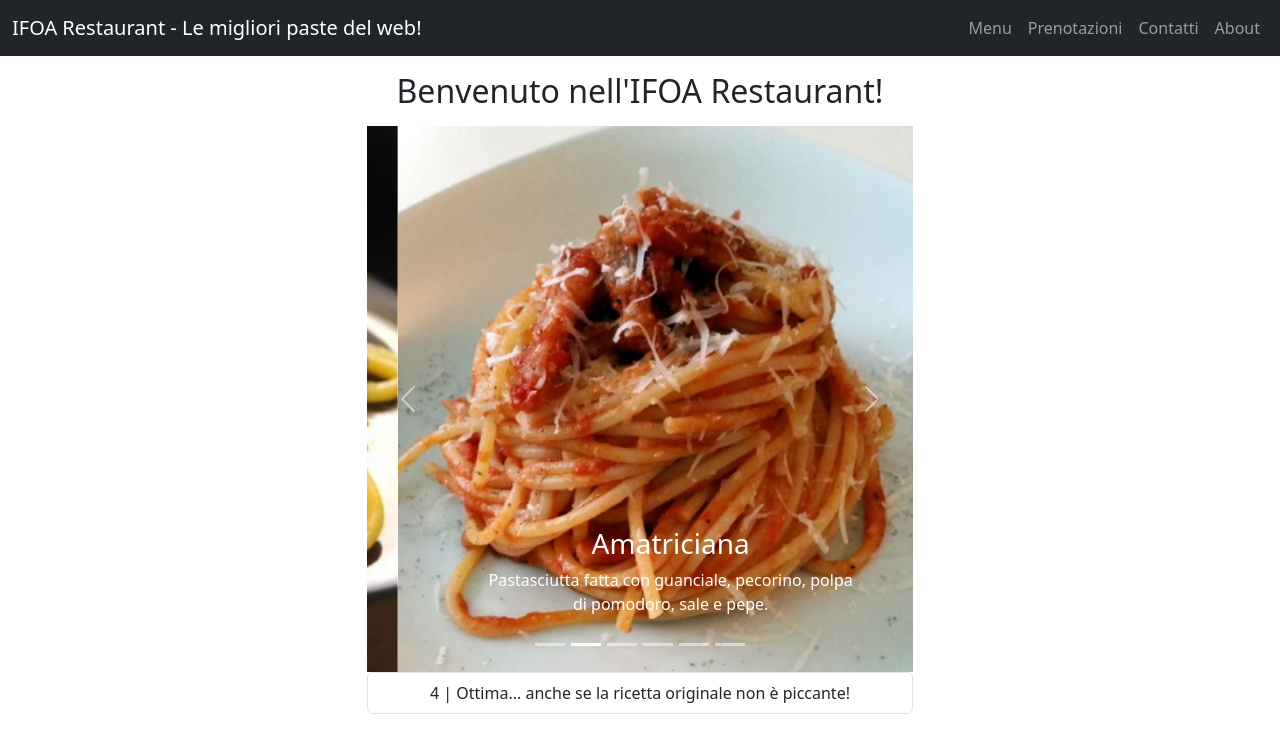
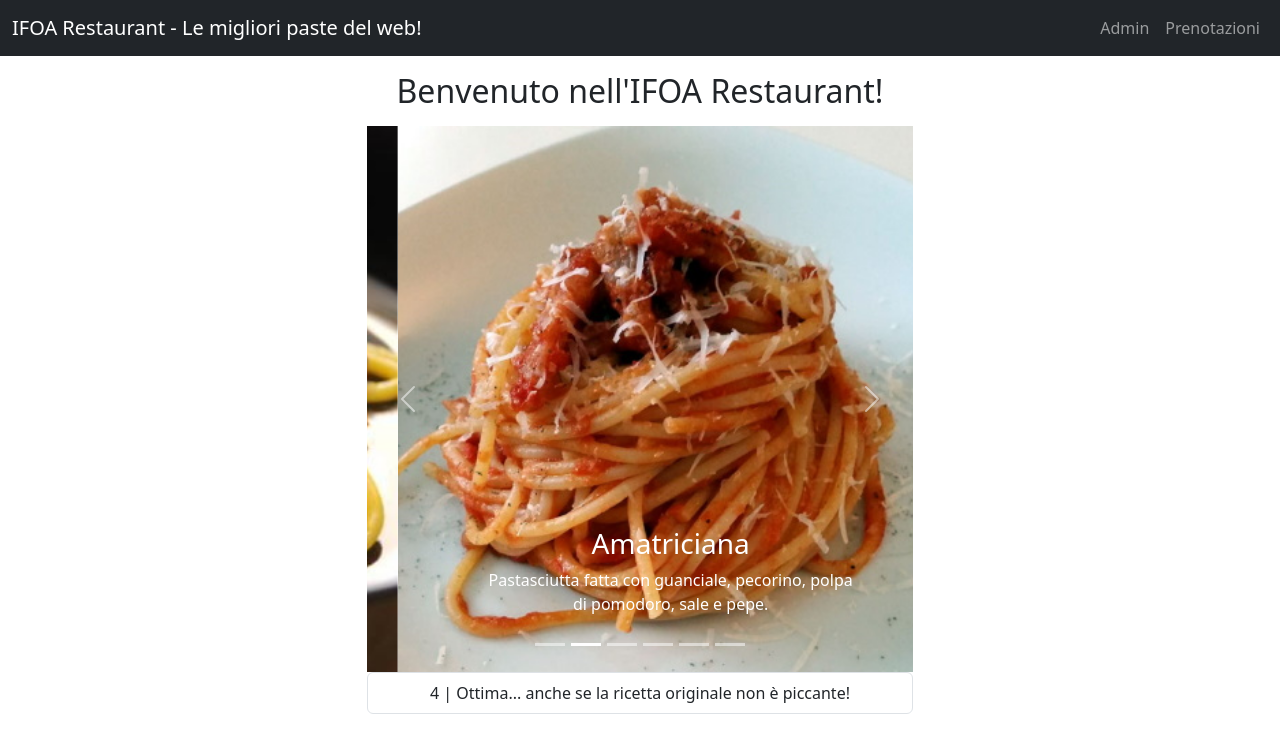
Before and after one commit to irvelervel/ifoa0124-restaurant-hooks, a React (Create React App) app: page / in a window 1280 px wide. Shown: the top 752 px of the page. Built offline with nearby package versions, Linux system fonts and the light colour scheme.

Commit message:
Makes navbar usable and creates 404 page

```diff
--- a/src/App.css
+++ b/src/App.css
@@ -8,3 +8,8 @@ body,
 #app {
   background-color: black;
 } */
+
+/* serve a rimuovere la sottolineatura dai nostri <Link>, che nel browser poi vengono tradotti come <a> */
+a {
+  text-decoration: none !important;
+}
--- a/src/App.js
+++ b/src/App.js
@@ -12,6 +12,7 @@ import Col from 'react-bootstrap/Col'
 import BookingList from './components/BookingList'
 // importiamo da react-router-dom i componenti che ci servono
 import { BrowserRouter, Routes, Route } from 'react-router-dom'
+import NotFound from './components/NotFound'
 
 function App() {
   return (
@@ -73,10 +74,12 @@ function App() {
                 </Row>
               }
             />
+
+            {/* un path di * catturerà TUTTE le rotte non gestite precedentemente */}
+            <Route path="*" element={<NotFound />} />
           </Routes>
-
-          {/* se avessimo un footer e lo mettessimo qui, lo vedremmo in ogni pagina */}
         </Container>
+        {/* se avessimo un footer e lo mettessimo qui, lo vedremmo in ogni pagina */}
       </div>
     </BrowserRouter>
   )
--- /dev/null
+++ b/src/components/NotFound.jsx
@@ -0,0 +1,31 @@
+import { Button } from 'react-bootstrap'
+import { useNavigate } from 'react-router-dom'
+
+const NotFound = function () {
+  // 1) hooks sempre dentro solo a componenti a funzione
+  // 2) hooks sempre prima del return fuori da if/loops/funzioni
+
+  const navigate = useNavigate()
+  // l'invocazione di useNavigate() torna una funzione, che per nomenclatura classica si chiama "navigate"
+
+  return (
+    <div className="text-center mt-5">
+      <h2>404 - Not Found</h2>
+      <h4>
+        Ti sei perso?{' '}
+        <Button
+          variant="primary"
+          onClick={() => {
+            // qui vorrei portare l'utente in "/"
+            // window.location.assign('/') <-- metodo JS classico, purtroppo aggiorna il browser
+            navigate('/') // questo ci porta in homepage ("/") utilizzando la navigazione "frontend"
+          }}
+        >
+          Torna in Home
+        </Button>
+      </h4>
+    </div>
+  )
+}
+
+export default NotFound
--- a/src/components/RestaurantNavbar.jsx
+++ b/src/components/RestaurantNavbar.jsx
@@ -2,21 +2,24 @@
 import Navbar from 'react-bootstrap/Navbar'
 import Container from 'react-bootstrap/Container'
 import Nav from 'react-bootstrap/Nav'
+import { Link } from 'react-router-dom'
 
 const RestaurantNavbar = function (props) {
   return (
     <Navbar collapseOnSelect expand="lg" bg="dark" data-bs-theme="dark">
       <Container fluid>
-        <Navbar.Brand href="#home">
-          IFOA Restaurant - {props.subtitle}
-        </Navbar.Brand>
+        <Link to="/">
+          <div className="navbar-brand">IFOA Restaurant - {props.subtitle}</div>
+        </Link>
         <Navbar.Toggle aria-controls="responsive-navbar-nav" />
         <Navbar.Collapse id="responsive-navbar-nav">
           <Nav className="ms-auto">
-            <Nav.Link href="#menu">Menu</Nav.Link>
-            <Nav.Link href="#booking">Prenotazioni</Nav.Link>
-            <Nav.Link href="#contacts">Contatti</Nav.Link>
-            <Nav.Link href="#about">About</Nav.Link>
+            <Link to="/admin">
+              <div className="nav-link">Admin</div>
+            </Link>
+            <Link to="/booking">
+              <div className="nav-link">Prenotazioni</div>
+            </Link>
           </Nav>
         </Navbar.Collapse>
       </Container>
```
